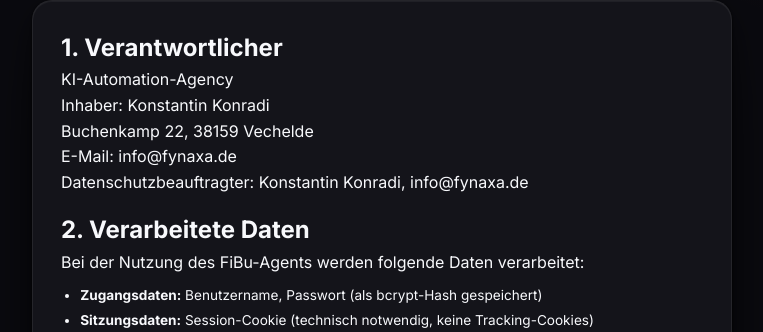
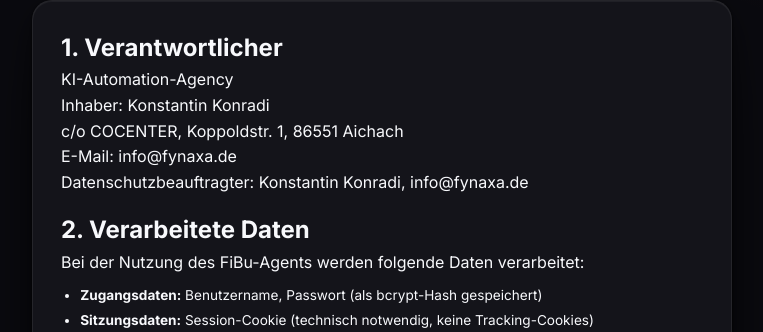
Before and after one commit to Fynaxa/fibu-agent, a Flask app: page /datenschutz in a window 1280 px wide. Shown: the part 166-498 px from the top of the page, without its empty margins (20-783 px from the left). Run offline with Flask 3, Linux system fonts and the light colour scheme; some libraries are stand-ins or nearby versions; some web fonts are replaced.

Commit message:
Datenschutzerklaerung: Geschaeftsanschrift statt Wohnadresse
Das Impressum nannte bereits die Geschaeftsanschrift, die Datenschutzerklaerung
noch die private. In einem oeffentlichen Repository gehoert nur die erste hin.

Co-Authored-By: Claude Fable 5.1 <noreply@anthropic.com>

```diff
--- a/web/templates/datenschutz.html
+++ b/web/templates/datenschutz.html
@@ -11,7 +11,7 @@
     <p style="margin-bottom:1rem;">
         KI-Automation-Agency<br>
         Inhaber: Konstantin Konradi<br>
-        Buchenkamp 22, 38159 Vechelde<br>
+        c/o COCENTER, Koppoldstr. 1, 86551 Aichach<br>
         E-Mail: info@fynaxa.de<br>
         Datenschutzbeauftragter: Konstantin Konradi, info@fynaxa.de
     </p>
```
Also changed, not shown: docs/legal/datenschutzerklaerung.md (+1 -1 lines).
